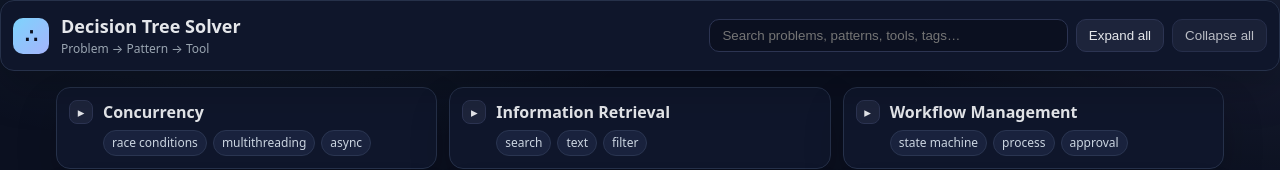
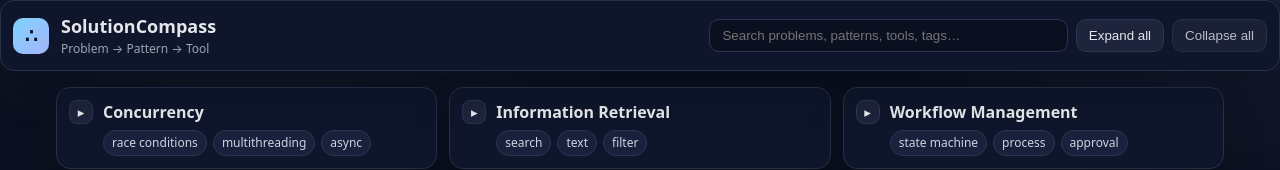
Before and after one commit to JENkt4k/solution-compass, a React (Vite) app: page / in a window 1280 px wide. Shown: the top 170 px of the page. Built offline with nearby package versions, Linux system fonts and the light colour scheme.

Commit message:
Rename to SolutionCompass

```diff
--- a/src/App.tsx
+++ b/src/App.tsx
@@ -36,7 +36,7 @@ function App() {
         <div className="brand">
           <div className="logo">∴</div>
           <div className="titles">
-            <h1>Decision Tree Solver</h1>
+            <h1>SolutionCompass</h1>
             <p className="subtitle">Problem → Pattern → Tool</p>
           </div>
         </div>
--- a/vite.config.ts
+++ b/vite.config.ts
@@ -2,14 +2,14 @@ import { defineConfig } from 'vite'
 import react from '@vitejs/plugin-react'
 import { VitePWA } from 'vite-plugin-pwa'
 
-const REPO_NAME = 'decision-tree-solver';
+const REPO_NAME = 'solution-compass';
 
 const isDev = true;
 
 const base = isDev ? '/' : `/${REPO_NAME}/`;
 
 export default defineConfig({
-  base, // Change this to match your repo name decision-tree-solver/
+  base, // Change this to match your repo name solution-compass/
   plugins: [
     react(),
     VitePWA({
```
Also changed, not shown: public/manifest.webmanifest.
